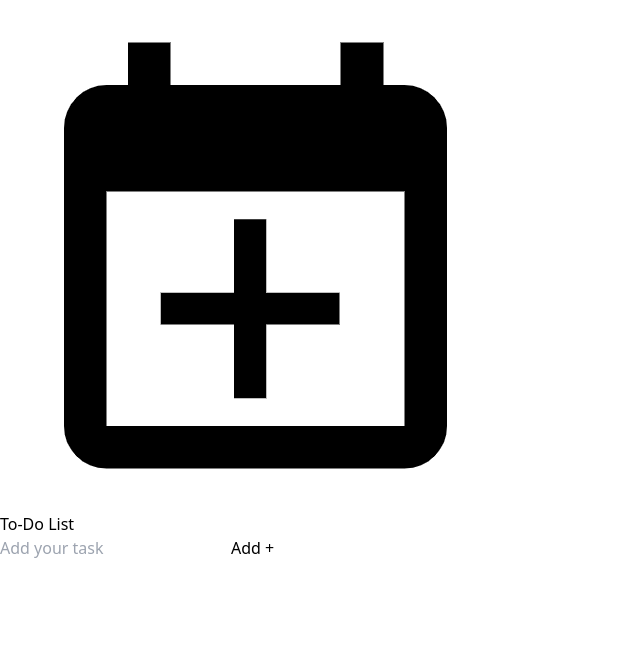
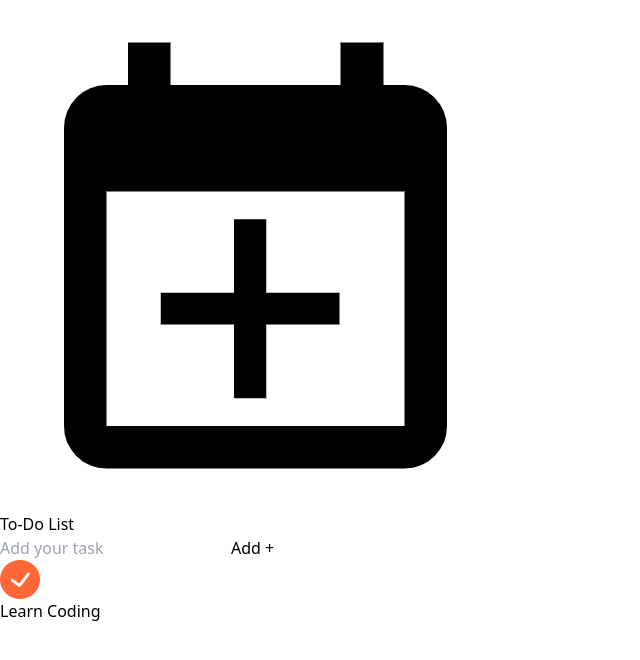
Before and after one commit to waibaBikash/To-Do-List, a React (Vite) app: page / in a window 1280 px wide. Shown: the top 660 px of the page, without its empty margins (0-640 px from the left). Built offline with nearby package versions, Linux system fonts and the light colour scheme.

Commit message:
add list

```diff
--- a/src/components/Todo.jsx
+++ b/src/components/Todo.jsx
@@ -1,5 +1,6 @@
 import React from 'react';
 import todo_icon from '../assets/todo_icon.png';
+import TodoItems from './TodoItems';
 
 const Todo = () => {
   return (
@@ -14,6 +15,12 @@ const Todo = () => {
             <input className='bg-transparent border-0 outline-none flex-1 h-14 pl-6 pr-2 placeholder:text-slate-600' type="text" placeholder='Add your task' />
             <button className='border-none rounded-full bg-orange-600 w-32 h-14 text-white text-lg font-medium cursor-pointer'>Add +</button>
          </div>
+         {/* ######### Todo List ############ */}
+
+          <div className=''>
+              <TodoItems />
+          </div>
+
     </div>
   )
 }
--- a/src/components/TodoItems.jsx
+++ b/src/components/TodoItems.jsx
@@ -1,9 +1,15 @@
 import React from 'react';
+import tick from '../assets/tick.png';
+import not_tick from '../assets/not_tick.png';
+import delete_icon from '../assets/delete.png';
 
 const TodoItems = () => {
   return (
-    <div>
-
+    <div className='flex items-center my-3 gap-2'>
+       <div>
+          <img src={tick} alt="" />
+          <p>Learn Coding</p>
+       </div>
     </div>
   )
 }
```
